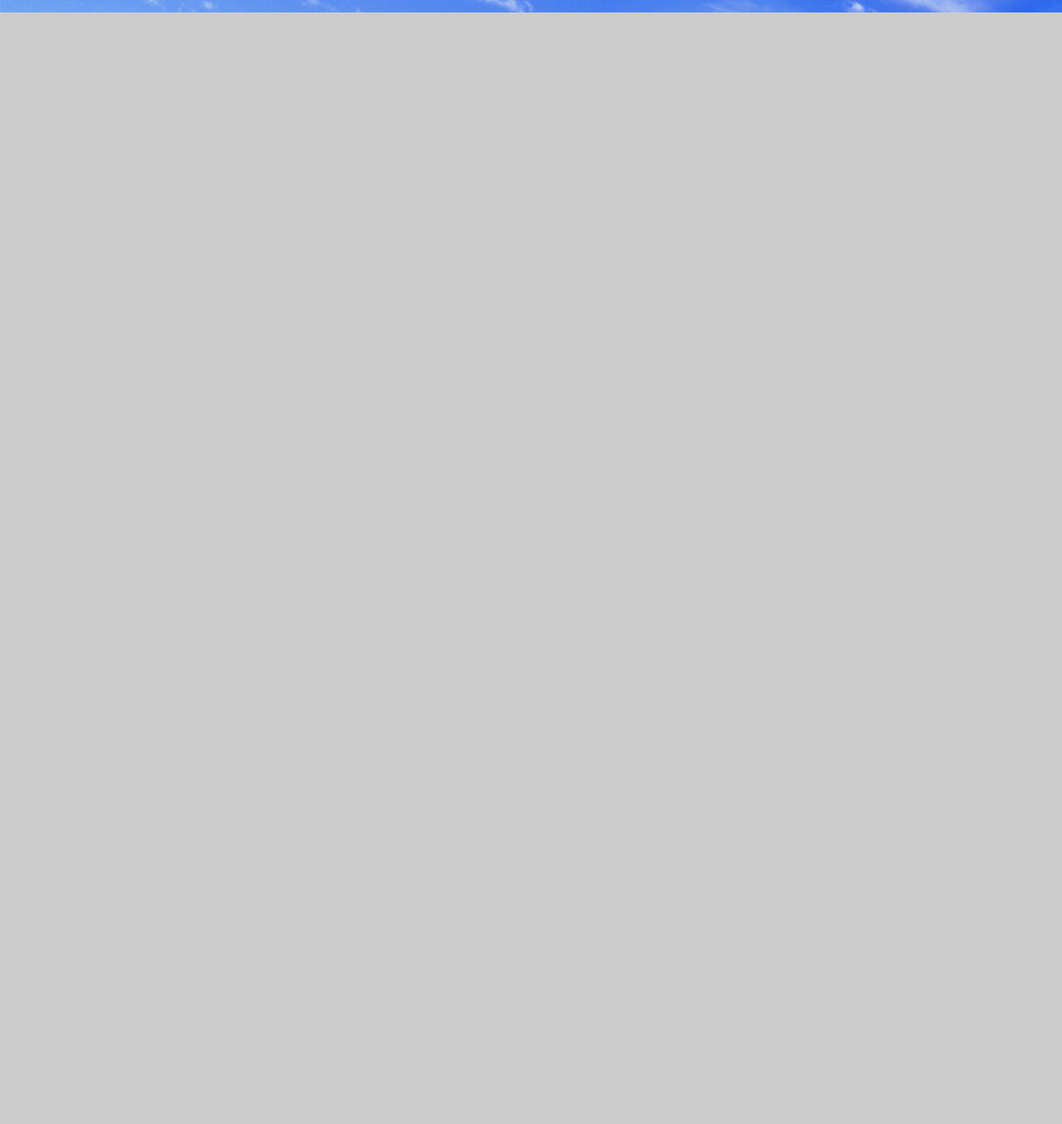
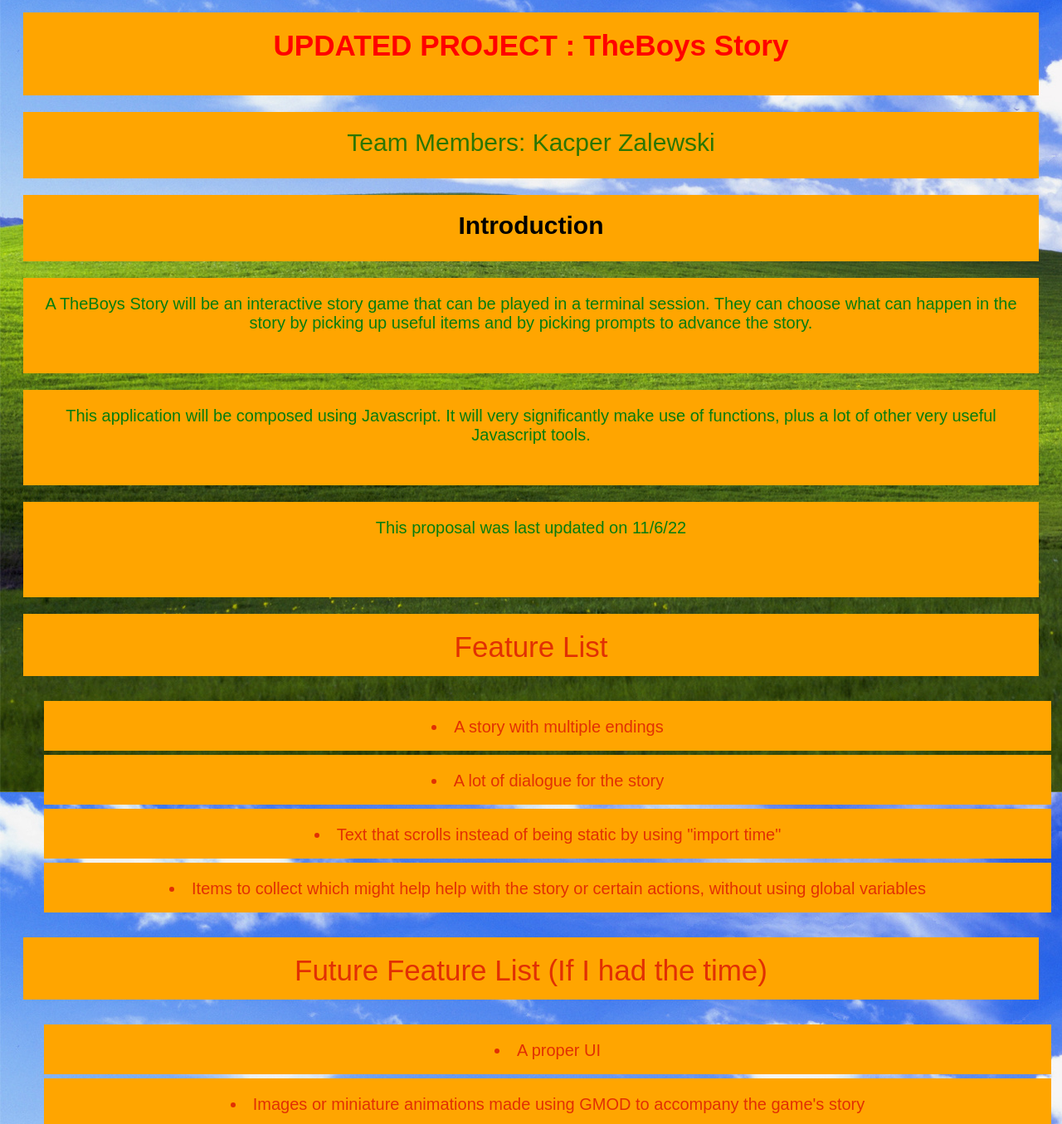
Before and after one commit to girimuszek/Sprint-5-Static-Page, a plain HTML site: page index.html in a window 1280 px wide. Shown: the part 1445-2800 px from the top of the page at 83% size. Before the commit the page ends 1460 px from the top, so only its background shows below. Drawn offline with Linux system fonts and the light colour scheme.

Commit message:
Update index.html

```diff
--- a/index.html
+++ b/index.html
@@ -6,8 +6,8 @@
         <link rel="stylesheet" href="index.css">
     </head>
     <body>
-        <h1 style="margin: 20px; padding: 20px; background: orange; height: 60px;">A TheBoys Story</h1>
-        <p style="margin: 20px; padding: 20px; background: orange; height: 40px;">Team Members: Kacper Zalewski</p>
+        <h1 style="margin: 20px; padding: 20px; background: orange; height: 60px;">ORIGINAL PROJECT!!! : TheBoys Story</h1>
+        <p style="margin: 20px; padding: 20px; background: orange; height: 40px;">Team Members: Kacper Zalewski EMAIL: kzalewski433@gmail.com</p>
         <h2 style="margin: 20px; padding: 20px; background: orange; height: 40px;">Introduction</h2>
         <p style="font-size: 20px; color:rgb(5, 125, 15);margin: 20px; padding: 20px;background: orange;
         height: 75px;">A TheBoys Story will be an interactive story game that can be played in a browser. They can choose what can happen in the story by entering a series of numbers, answering yes or no questions, etc. They can pick up items that might help in their story.
@@ -26,3 +26,24 @@
           <li style="margin: 5px; padding: 20px; background: orange; height: 20px;">Images or miniature animations made using GMOD to accompany the game's story </li>
           <li style="margin: 5px; padding: 20px; background: orange; height: 20px;">More story options </li>
         </ul></p>
+
+<h3 style="margin: 20px; padding: 20px; background: orange; height: 60px;">UPDATED PROJECT : TheBoys Story</h3>
+        <p style="margin: 20px; padding: 20px; background: orange; height: 40px;">Team Members: Kacper Zalewski</p>
+        <h4 style="margin: 20px; padding: 20px; background: orange; height: 40px;">Introduction</h4>
+        <p style="font-size: 20px; color:rgb(5, 125, 15);margin: 20px; padding: 20px;background: orange;
+        height: 75px;">A TheBoys Story will be an interactive story game that can be played in a terminal session. They can choose what can happen in the story by picking up useful items and by picking prompts to advance the story.
+        <p style="font-size: 20px; color:rgb(5, 125, 15);margin: 20px; padding: 20px;background: orange;
+        height: 75px;"> This application will be composed using Javascript. It will very significantly make use of functions, plus a lot of other very useful Javascript tools.
+        <p style="font-size: 20px; color:rgb(5, 125, 15);margin: 20px; padding: 20px;background: orange;
+        height: 75px;"> This proposal was last updated on 11/6/22
+        <p style="font-size: 35px; color:rgb(225, 48, 4); margin: 20px; padding: 20px; background: orange; height: 35px;">Feature List<ul>
+        <li style="margin: 5px; padding: 20px; background: orange; height: 20px;">A story with multiple endings</li>
+        <li style="margin: 5px; padding: 20px; background: orange; height: 20px;">A lot of dialogue for the story</li>
+        <li style="margin: 5px; padding: 20px; background: orange; height: 20px;">Text that scrolls instead of being static by using "import time" </li>
+        <li style="margin: 5px; padding: 20px; background: orange; height: 20px;">Items to collect which might help help with the story or certain actions, without using global variables</li>
+        </ul></p>
+        <p style="font-size: 35px; color:rgb(225, 48, 4); margin: 20px; padding: 20px; background: orange; height: 35px;"> Future Feature List (If I had the time)<ul>
+          <li style="margin: 5px; padding: 20px; background: orange; height: 20px;">A proper UI</li>
+          <li style="margin: 5px; padding: 20px; background: orange; height: 20px;">Images or miniature animations made using GMOD to accompany the game's story </li>
+          <li style="margin: 5px; padding: 20px; background: orange; height: 20px;">More story options and lore </li>
+        </ul></p>
```
